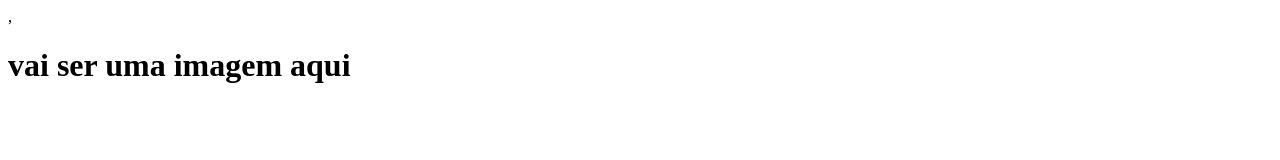
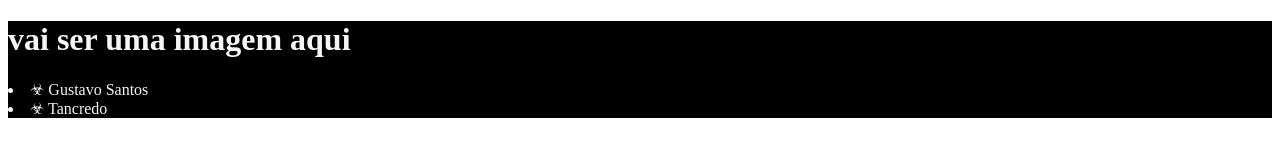
Before and after one commit to GuSantos22/site-teste-gg, a plain HTML site: page index.html in a window 1280 px wide. Drawn offline with Linux system fonts and the light colour scheme.

Commit message:
Add files via upload

```diff
--- a/index.html
+++ b/index.html
@@ -1,3 +1,4 @@
+
 <!DOCTYPE html>
 <html lang="en">
 <head>
@@ -5,8 +6,18 @@
     <meta http-equiv="X-UA-Compatible" content="IE=edge">
     <meta name="viewport" content="width=device-width, initial-scale=1.0">
     <title>Document</title>
+    <link rel="stylesheet" href="style.css">
 </head>
 <body>
-     ,<h1>vai ser uma imagem aqui</h1>
+    <header>
+     <h1>vai ser uma imagem aqui</h1>
+     <ul>
+
+     </ul>
+     <li>☣ Gustavo Santos</li>
+     <li>☣ Tancredo
+     </li>
+     <ul>
+<header>
 </body>
 </html>
--- a/style.css
+++ b/style.css
@@ -1,3 +1,4 @@
-body{
-    background-color: #424e61
+header {
+    background-color: #000000;
+color:whitesmoke;
 }
```
